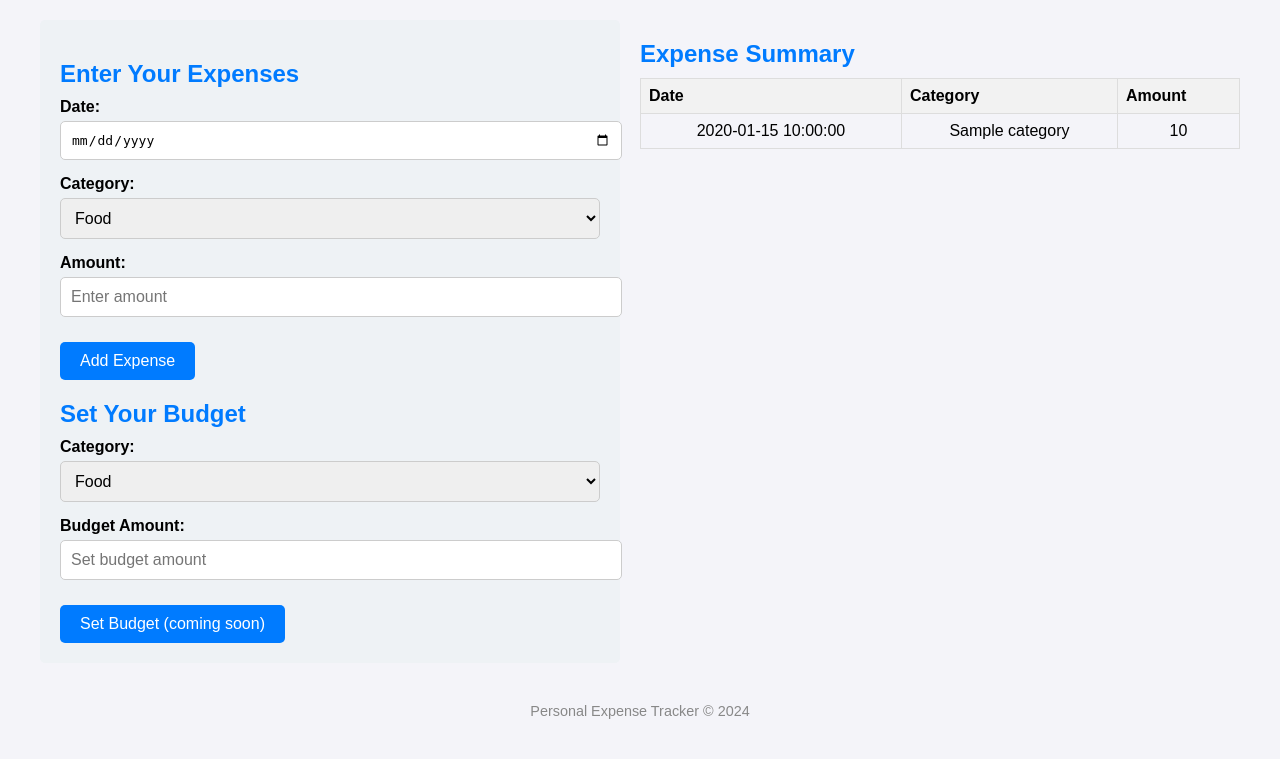
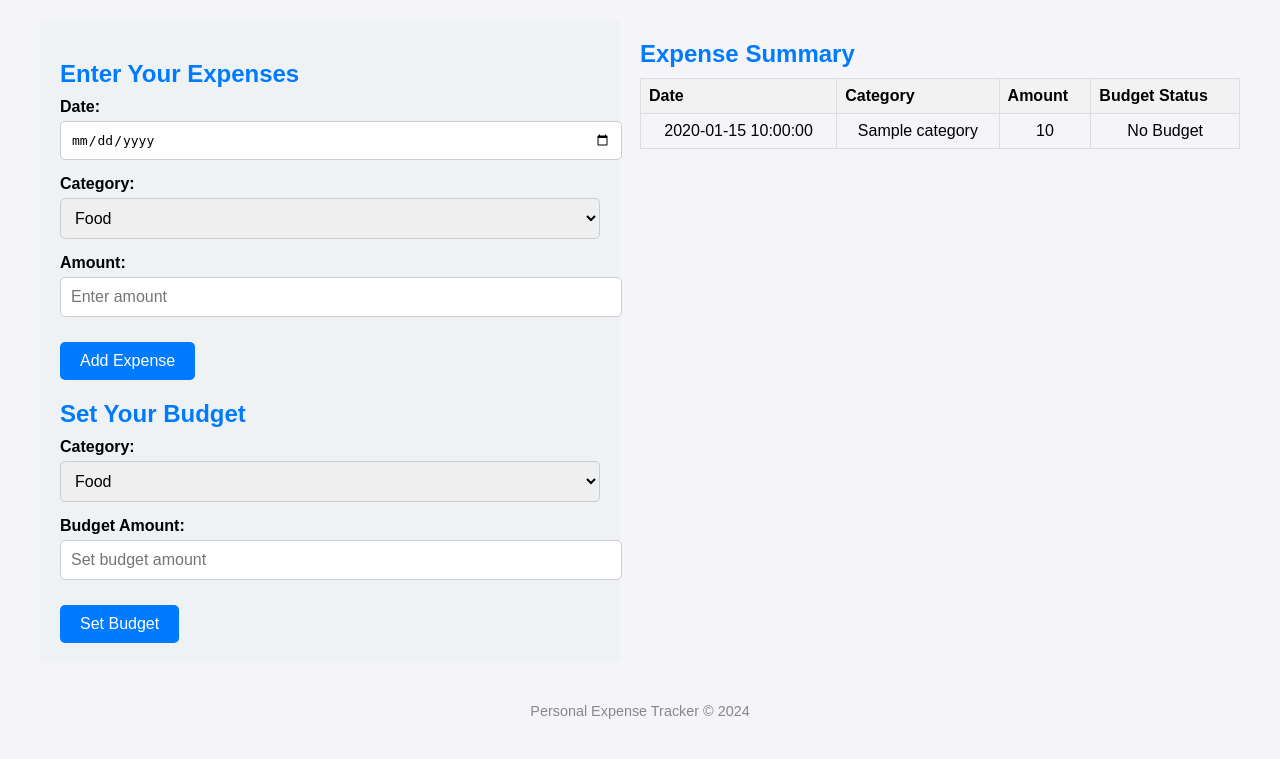
Before and after one commit to niharikaux/Personal-Expense-Tracker, a Flask app: template templates/index.html in a window 1280 px wide. Shown: the part 77-836 px from the top of the page. Run offline with Flask 3, Linux system fonts and the light colour scheme; the template is opened without the code that fills it: most values are stand-ins (such as "Sample title", 1, 10 or a date in 2020).

Commit message:
Enhanced UI with budget feedback and multi-user setup

```diff
--- a/templates/index.html
+++ b/templates/index.html
@@ -12,9 +12,7 @@
         <h1>Personal Expense Tracker</h1>
     </header>
 
-    <!-- Main container for left/right layout -->
     <div class="container">
-        <!-- Left Section: Data Entry Form -->
         <section class="expense-form">
             <h2>Enter Your Expenses</h2>
             <form action="/add-expense" method="POST">
@@ -36,9 +34,8 @@
                 <button type="submit">Add Expense</button>
             </form>
 
-            <!-- Placeholder for budget setting -->
             <h2>Set Your Budget</h2>
-            <form>
+            <form action="/set-budget" method="POST">
                 <label for="budget-category">Category:</label>
                 <select id="budget-category" name="budget-category" required>
                     <option value="Food">Food</option>
@@ -51,11 +48,10 @@
                 <label for="budget-amount">Budget Amount:</label>
                 <input type="number" id="budget-amount" name="budget-amount" placeholder="Set budget amount" required>
 
-                <button type="submit" disabled>Set Budget (coming soon)</button>
+                <button type="submit">Set Budget</button>
             </form>
         </section>
 
-        <!-- Right Section: Expense Summary Table -->
         <section class="expense-summary">
             <h2>Expense Summary</h2>
             <table>
@@ -64,6 +60,7 @@
                         <th>Date</th>
                         <th>Category</th>
                         <th>Amount</th>
+                        <th>Budget Status</th>
                     </tr>
                 </thead>
                 <tbody>
@@ -72,6 +69,13 @@
                         <td>{{ expense['date'] }}</td>
                         <td>{{ expense['category'] }}</td>
                         <td>{{ expense['amount'] }}</td>
+                        <td>
+                            {% if expense['category'] in budget_status %}
+                                {{ budget_status[expense['category']] }}
+                            {% else %}
+                                No Budget
+                            {% endif %}
+                        </td>
                     </tr>
                     {% endfor %}
                 </tbody>
```
